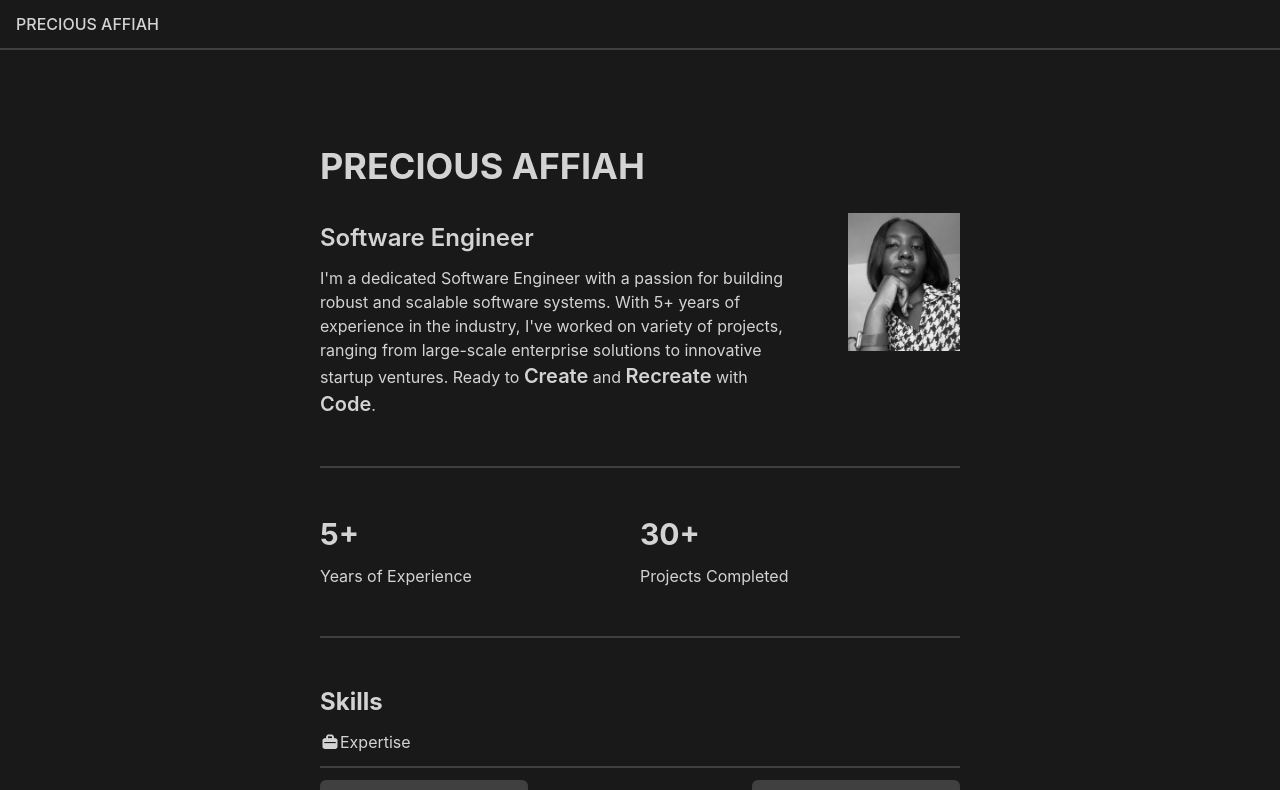
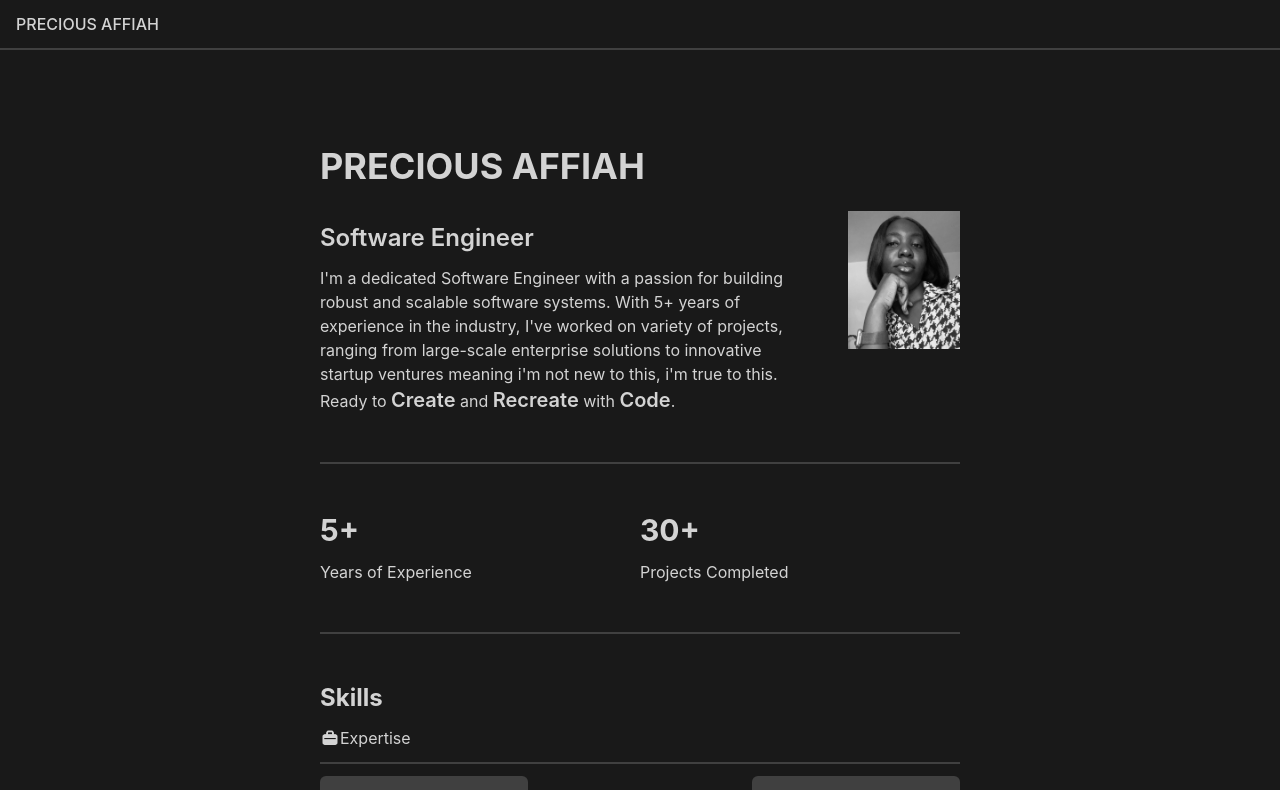
Before and after one commit to preciousaffiah/portfolio, a React (Create React App) app: page / in a window 1280 px wide. Shown: the top 790 px of the page. Built offline with nearby package versions, Linux system fonts and the light colour scheme.

Commit message:
Update home.js

```diff
--- a/src/view/home.js
+++ b/src/view/home.js
@@ -61,7 +61,7 @@ const HomePage = () => {
                     building robust and scalable software systems. With 5+ years
                     of experience in the industry, I've worked on variety of
                     projects, ranging from large-scale enterprise solutions to
-                    innovative startup ventures. Ready to{" "}
+                    innovative startup ventures meaning i'm not new to this, i'm true to this. Ready to{" "}
                     <span className="text-xl font-semibold pb-3">Create</span>{" "}
                     and{" "}
                     <span className="text-xl font-semibold pb-3">Recreate</span>{" "}
```
